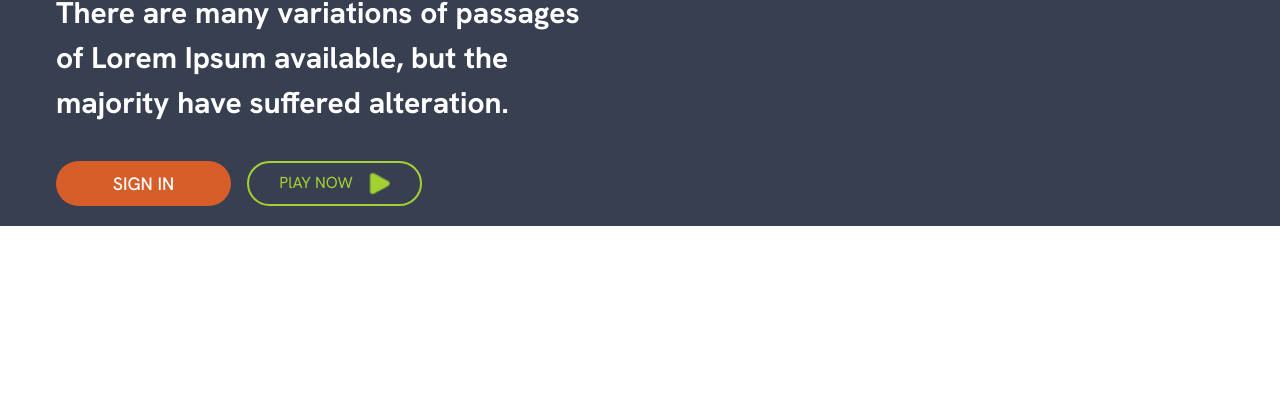
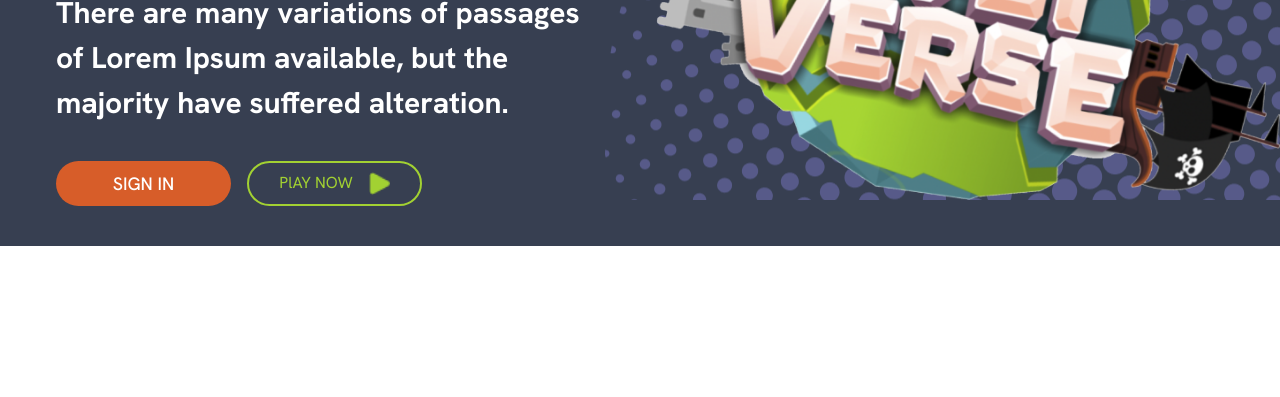
Before and after one commit to anishazahan/figma-to-html, a website: page index.html in a window 1280 px wide. Shown: the part 403-800 px from the top of the page. Drawn offline with Linux system fonts and the light colour scheme.

Commit message:
banner-right img add

```diff
--- a/home.css
+++ b/home.css
@@ -44,7 +44,7 @@ header{
 
         line-height: 6rem;
         font-weight: 900;
-        font-size: 90px;
+        font-size: 80px;
         text-transform: uppercase;
         color: #FFFFFF;
 
@@ -59,3 +59,12 @@ line-height: 45px;
 color: #FFFFFF;
 margin: 1rem 0;
 }
+
+.right-banner{
+    /* position: relative; */
+}
+.right-img{
+    background: url('./assets/Group (2).png');
+    /* position: absolute; */
+
+}
--- a/index.html
+++ b/index.html
@@ -49,7 +49,7 @@
             <div class="left-banner pt-[7%]">
                 <h2 class="banner-heading tracking-tight">Welcome To <br/> PolyVerse</h2>
                 <p class="banner-text">There are many variations of passages of Lorem Ipsum available, but the majority have suffered alteration.</p>
-                <div class="banner-btn flex space-x-4 items-center pb-5 pt-5">
+                <div class="banner-btn flex space-x-4 items-center pb-10 pt-5">
                     <button class="signIn-btn w-[175px] h-[45px]  bg-[#D75D29] font-medium text-white text-[18px]">SIGN IN</button>
                    <div class="flex play-btn space-x-4 items-center justify-center">
                     <button>PlAY NOW  </button>
@@ -57,7 +57,9 @@
                    </div>
                 </div>
             </div>
-            <div class="right-banner"></div>
+            <div class="right-banner">
+                <img class="right-img" src='./assets/bannerRightImg.png' alt="">
+            </div>
         </div>
 
     </section>
```
Also changed, not shown: assets/Group (2).png (added), assets/bannerRightImg.png (added), assets/bannerTop (1).png (added), dist/output.css, 1 other file.
